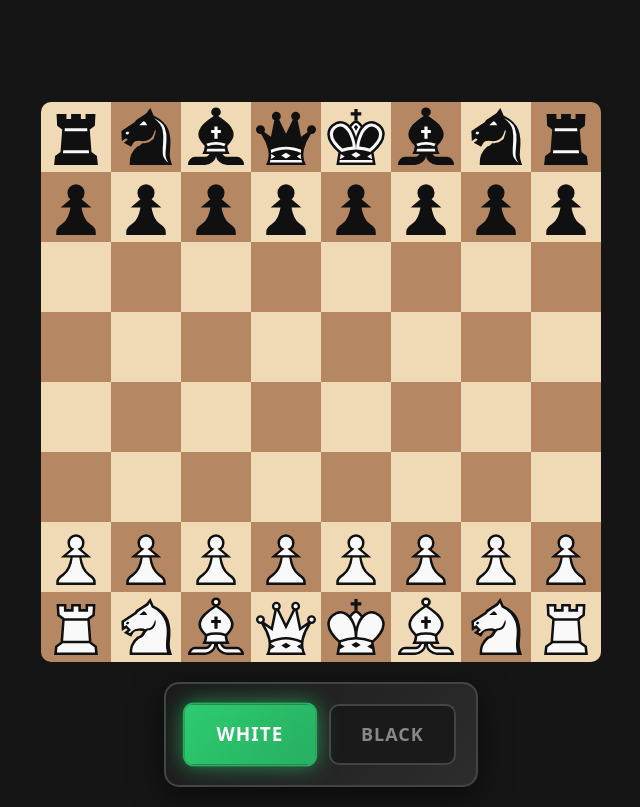
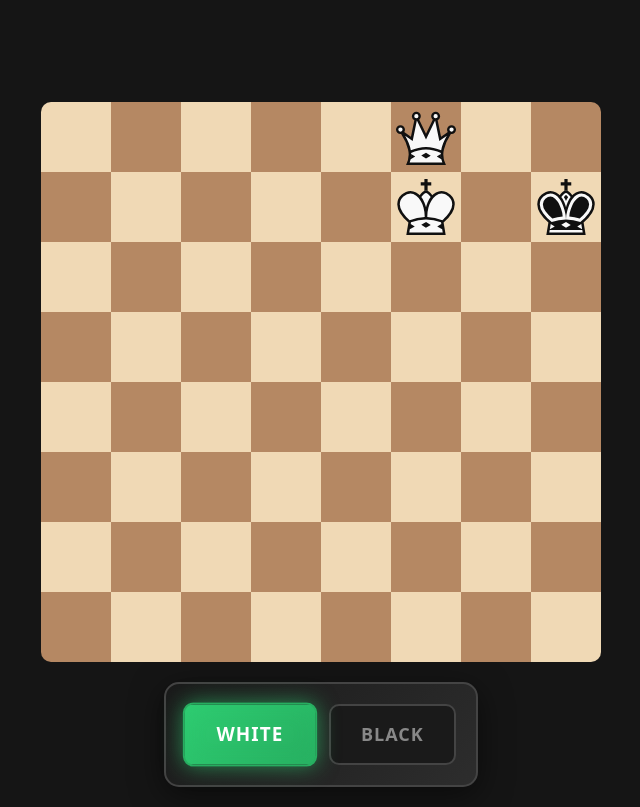
Before and after one commit to Bilal0003/ChessGame, an Angular app: page / in a window 1280 px wide. Shown: the whole page, without its empty margins (319-959 px from the left). Built offline with nearby package versions, Linux system fonts and the light colour scheme.

Commit message:
Implemented StaleMate detection

```diff
--- a/src/app/board/board.component.html
+++ b/src/app/board/board.component.html
@@ -1,5 +1,6 @@
-<h2 class="WinMsg" *ngIf="this.CheckMate">
-  Check Mate, {{ this.PreviousPlayer }} won!
+<h2 class="WinMsg" *ngIf="this.CheckMate || this.isStaleMate">
+  <p *ngIf="this.CheckMate">Check Mate, {{ this.PreviousPlayer }} won!</p>
+  <p *ngIf="this.isStaleMate">StaleMate, match is a draw</p>
 </h2>
 
 <div class="mid-container">
--- a/src/app/board/board.component.ts
+++ b/src/app/board/board.component.ts
@@ -42,13 +42,12 @@ export class BoardComponent implements AfterViewInit, OnInit {
   public SelecetedSquareDirections!: any[];
   public MovesHistory: any[] = [];
   public LastMoves: any[] = [];
-  public CantMove: boolean = false;
   public CheckMate: boolean = false;
-  public Check: boolean = false;
   public WinnerMsg: String | undefined;
   public CapturedPieces: (Piece | null)[] = [];
   public PromotedPawn!: Piece | null;
   public canPromote: boolean = false;
+  public isStaleMate: boolean = false;
 
   constructor(
     private renderer: Renderer2,
@@ -72,7 +71,29 @@ export class BoardComponent implements AfterViewInit, OnInit {
   }
 
   ngOnInit(): void {
-    this.InitializeBoard();
+    /* this.InitializeBoard(); */
+    const almostStalemateBoard = [
+      [null, null, null, null, null, new Queen(0, 5, 'White'), null, null],
+      [
+        null,
+        null,
+        null,
+        null,
+        null,
+        new King(1, 5, 'White'),
+        null,
+        new King(1, 7, 'Black'),
+      ],
+      [null, null, null, null, null, null, null, null],
+      [null, null, null, null, null, null, null, null],
+      [null, null, null, null, null, null, null, null],
+      [null, null, null, null, null, null, null, null],
+      [null, null, null, null, null, null, null, null],
+      [null, null, null, null, null, null, null, null],
+    ];
+
+    this.matrix = almostStalemateBoard;
+    this.CurrentPlayer = 'White';
   }
 
   isArrayInMatrix(array: number[], matrix: [][]): boolean {
@@ -564,10 +585,11 @@ export class BoardComponent implements AfterViewInit, OnInit {
   }
 
   isCheckMate(color: string): boolean {
-    // travres all current player piecies, get all the safe squares, if player has no safe squares then checkmate.
+    // travrese all current player pieces, get all the safe squares,
+    // if player has no safe squares and if king is in check then checkmate .
     for (let i = 0; i < this.dim; i++) {
       for (let j = 0; j < this.dim; j++) {
-        let piece: Piece | null = this.matrix[i][j];
+        let piece: Piece | null = this.getPiece(i, j);
         // travese only allied pieces
         if (!piece || piece.Color !== color) continue;
         const pieceSafeSquares = this.getSafeSquares(i, j);
@@ -575,6 +597,11 @@ export class BoardComponent implements AfterViewInit, OnInit {
       }
     }
     this.PreviousPlayer = this.CurrentPlayer === 'White' ? 'Black' : 'White';
+    // if the previous loop ends, and king is not in check, then stalemate
+    if (!this.isKingInCheck(this.CurrentPlayer)) {
+      this.isStaleMate = true;
+      return false;
+    }
     return true;
   }
 
```
